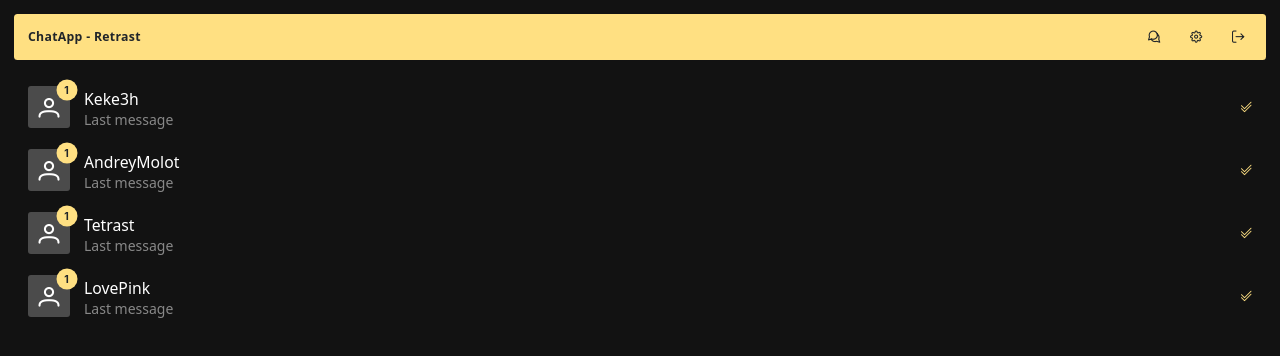
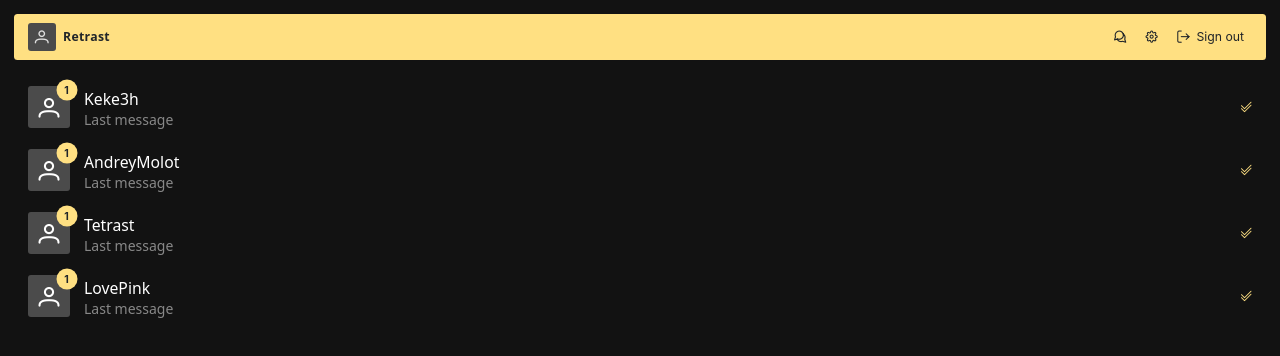
Before and after one commit to SayRetrast/chat-client, a React (Vite) app: page / in a window 1280 px wide. Shown: the top 356 px of the page. Built offline with nearby package versions, Linux system fonts and the light colour scheme.

Commit message:
change header

```diff
--- a/src/components/header.tsx
+++ b/src/components/header.tsx
@@ -3,17 +3,25 @@ import { homePagePath, authPagePath, settingsPagePath } from "../lib/paths";
 import { Button } from "primereact/button";
 import { cn } from "../lib/utils";
 import { user } from "../lib/placeholders";
+import { Avatar } from "primereact/avatar";
 
 export default function Header() {
   return (
     <header className="mx-4">
       <div className="container mx-auto mt-4 flex h-[46px] items-center justify-between rounded bg-[var(--primary-color)] ">
         <Link to={homePagePath} className="text-sm font-semibold tracking-wide text-[var(--primary-color-text)]">
-          ChatApp - {user.username}
+          {user.isAuth ? (
+            <div className="flex items-center gap-x-2">
+              <Avatar id="avatar" icon="pi pi-user" className="h-[28px] w-[28px] text-[var(--text-color)]" />
+              <p>Retrast</p>
+            </div>
+          ) : (
+            "ChatApp"
+          )}
         </Link>
 
         <nav>
-          <ul className="flex gap-x-4">
+          <ul className="flex gap-x-1">
             <li className={cn({ hidden: !user.isAuth })}>
               <Link to={homePagePath} className="font-medium text-[var(--highlight-text-color)]">
                 <Button icon="pi pi-comments" size="small" className="h-[28px] w-[28px] p-0" />
@@ -28,7 +36,7 @@ export default function Header() {
 
             <li className={cn({ hidden: !user.isAuth })}>
               <Link to={"#"} className="font-medium text-[var(--highlight-text-color)]">
-                <Button icon="pi pi-sign-out" size="small" className="h-[28px] w-[28px] p-0" />
+                <Button icon="pi pi-sign-out" label="Sign out" size="small" className="h-[28px] p-0 px-2" />
               </Link>
             </li>
 
```
